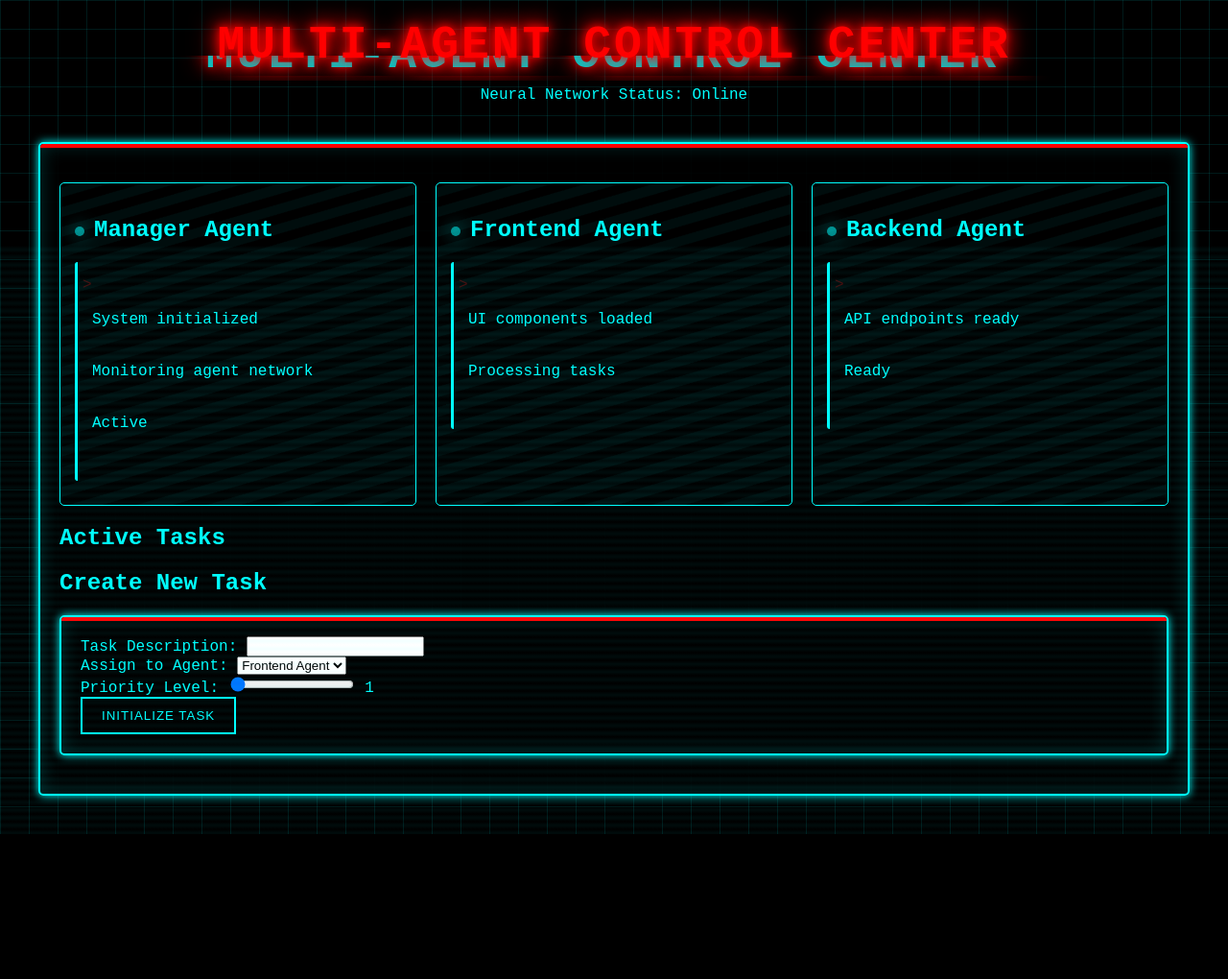
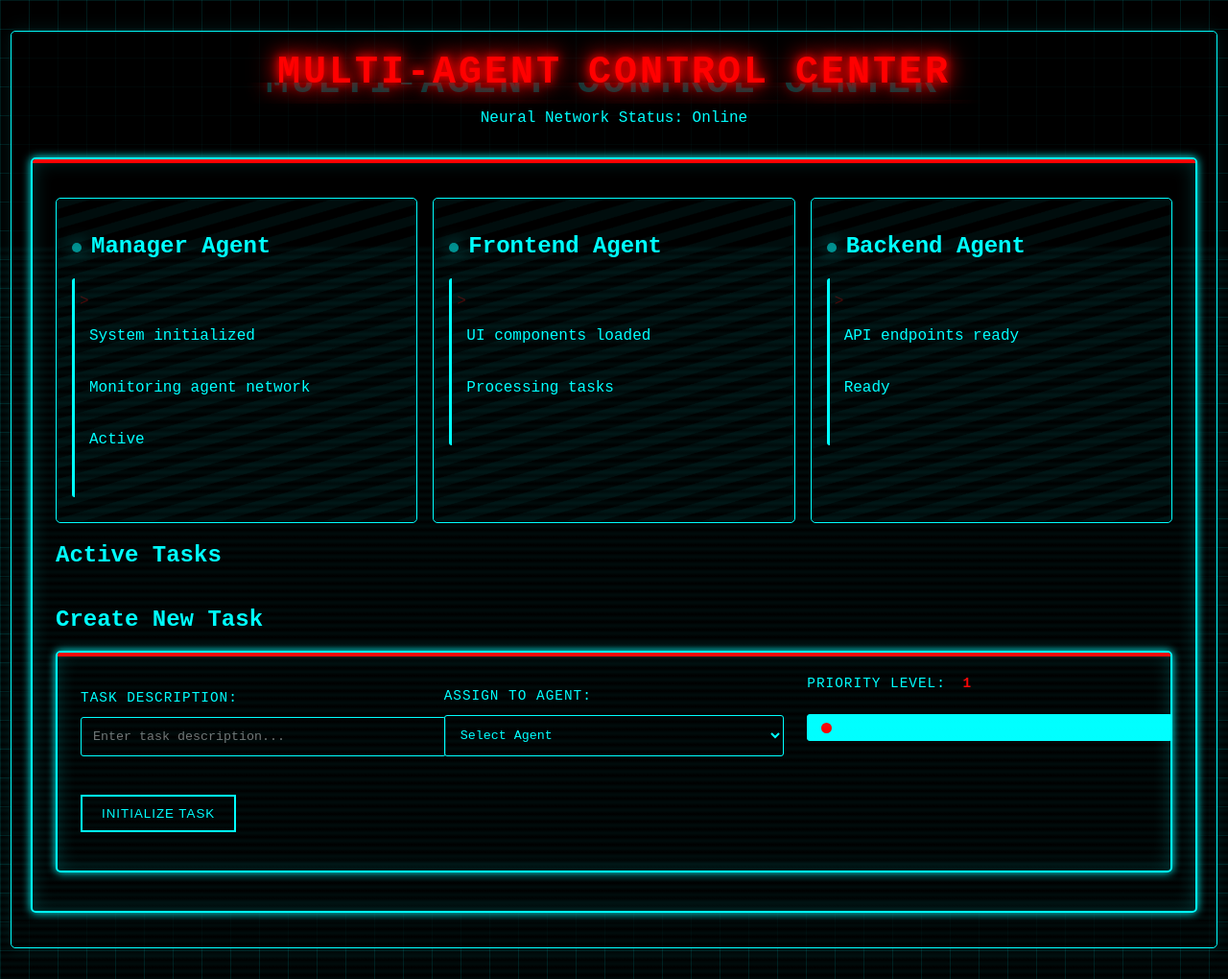
Before and after one commit to coltonbatts/Main-AGENT, a FastAPI app: page / in a window 1280 px wide. Shown: the whole page at 96% size. Before the commit the page ends 869 px from the top, so only its background shows below. Run offline with FastAPI, Linux system fonts and the light colour scheme.

Commit message:
Enhancement: Improve UI layout and styling with better space usage

```diff
--- a/static/styles/cyberpunk.css
+++ b/static/styles/cyberpunk.css
@@ -64,6 +64,9 @@
   background-size: 30px 30px;
   position: relative;
   overflow-x: hidden;
+  display: flex;
+  justify-content: center;
+  align-items: center;
 }
 
 body::after {
@@ -83,18 +86,23 @@
 }
 
 .container {
-  max-width: 1200px;
-  margin: 0 auto;
+  width: 95%;
+  max-width: 1400px;
+  margin: 2rem auto;
   padding: 20px;
   position: relative;
+  background: rgba(0, 0, 0, 0.7);
+  border: 1px solid var(--cyber-teal);
+  border-radius: 5px;
+  box-shadow: 0 0 20px rgba(0, 255, 255, 0.1);
 }
 
 .terminal {
   background: rgba(0, 0, 0, 0.9);
   border: 2px solid var(--cyber-teal);
   border-radius: 5px;
-  padding: 20px;
-  margin: 20px 0;
+  padding: 1.5rem;
+  margin: 1rem 0;
   box-shadow:
     0 0 10px var(--cyber-teal),
     inset 0 0 20px rgba(0, 255, 255, 0.2);
@@ -115,12 +123,12 @@
 
 .header {
   text-align: center;
-  margin-bottom: 40px;
+  margin-bottom: 2rem;
   position: relative;
 }
 
 .header h1 {
-  font-size: 3em;
+  font-size: 2.5em;
   color: var(--bright-red);
   text-transform: uppercase;
   letter-spacing: 3px;
@@ -156,14 +164,17 @@
 }
 
 .task-list {
+  display: grid;
+  grid-template-columns: repeat(auto-fit, minmax(300px, 1fr));
+  gap: 1rem;
   list-style: none;
   padding: 0;
 }
 
 .task-item {
   border: 1px solid var(--cyber-teal);
-  margin: 10px 0;
-  padding: 15px;
+  margin: 0;
+  padding: 1rem;
   background: rgba(0, 0, 0, 0.8);
   transition: all 0.3s ease;
   position: relative;
@@ -200,15 +211,15 @@
 
 .agent-status {
   display: grid;
-  grid-template-columns: repeat(auto-fit, minmax(300px, 1fr));
-  gap: 20px;
-  margin: 20px 0;
+  grid-template-columns: repeat(auto-fit, minmax(250px, 1fr));
+  gap: 1rem;
+  margin: 1rem 0;
 }
 
 .agent-card {
   background: rgba(0, 0, 0, 0.9);
   border: 1px solid var(--cyber-teal);
-  padding: 15px;
+  padding: 1rem;
   border-radius: 5px;
   position: relative;
   overflow: hidden;
@@ -313,6 +324,76 @@
     0 0 5px var(--cyber-teal) inset;
 }
 
+.form-grid {
+  display: grid;
+  grid-template-columns: repeat(auto-fit, minmax(300px, 1fr));
+  gap: 1.5rem;
+  align-items: end;
+}
+
+.form-group {
+  margin-bottom: 1rem;
+}
+
+.form-group label {
+  display: block;
+  margin-bottom: 0.5rem;
+  color: var(--cyber-teal);
+  font-size: 0.9em;
+  text-transform: uppercase;
+  letter-spacing: 1px;
+}
+
+.form-group input,
+.form-group select {
+  width: 100%;
+  padding: 0.75rem;
+  background: rgba(0, 0, 0, 0.8);
+  border: 1px solid var(--cyber-teal);
+  color: var(--cyber-teal);
+  border-radius: 3px;
+  margin-top: 0.25rem;
+  font-family: 'Courier New', monospace;
+  transition: all 0.3s ease;
+}
+
+.form-group input:focus,
+.form-group select:focus {
+  outline: none;
+  border-color: var(--bright-red);
+  box-shadow: 0 0 10px rgba(255, 0, 0, 0.3);
+}
+
+.form-group input[type="range"] {
+  -webkit-appearance: none;
+  height: 2px;
+  background: var(--cyber-teal);
+  margin: 1rem 0;
+}
+
+.form-group input[type="range"]::-webkit-slider-thumb {
+  -webkit-appearance: none;
+  width: 15px;
+  height: 15px;
+  background: var(--bright-red);
+  border: 2px solid var(--cyber-teal);
+  border-radius: 50%;
+  cursor: pointer;
+  transition: all 0.3s ease;
+}
+
+.form-group input[type="range"]::-webkit-slider-thumb:hover {
+  background: var(--cyber-teal);
+  border-color: var(--bright-red);
+  box-shadow: 0 0 10px var(--cyber-teal);
+}
+
+#priorityValue {
+  color: var(--bright-red);
+  font-weight: bold;
+  margin-left: 0.5rem;
+}
+
 @keyframes rotate {
   0% { transform: rotate(0deg); }
   100% { transform: rotate(360deg); }
--- a/templates/index.html
+++ b/templates/index.html
@@ -61,23 +61,27 @@
             <div class="task-creation">
                 <h2>Create New Task</h2>
                 <form id="taskForm" class="terminal">
+                    <div class="form-grid">
                         <div class="form-group">
                             <label for="description">Task Description:</label>
-                        <input type="text" id="description" name="description" required>
+                            <input type="text" id="description" name="description" required placeholder="Enter task description...">
                         </div>
                         <div class="form-group">
                             <label for="agent_type">Assign to Agent:</label>
                             <select id="agent_type" name="agent_type" required>
+                                <option value="">Select Agent</option>
                                 <option value="frontend">Frontend Agent</option>
                                 <option value="backend">Backend Agent</option>
                             </select>
                         </div>
                         <div class="form-group">
-                        <label for="priority">Priority Level:</label>
+                            <label for="priority">Priority Level: <span id="priorityValue">1</span></label>
                             <input type="range" id="priority" name="priority" min="1" max="5" value="1">
-                        <span id="priorityValue">1</span>
                         </div>
+                        <div class="form-group">
                             <button type="submit" class="button">Initialize Task</button>
+                        </div>
+                    </div>
                 </form>
             </div>
         </div>
```
Lines whose indentation alone changed are shown as unchanged.
